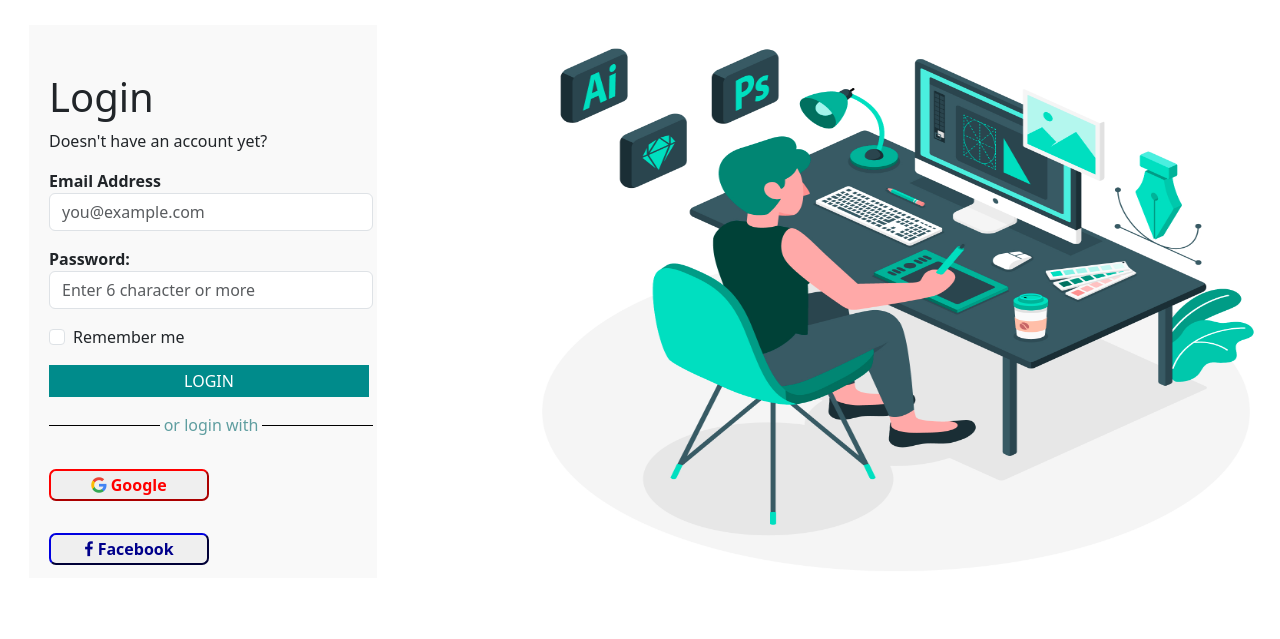
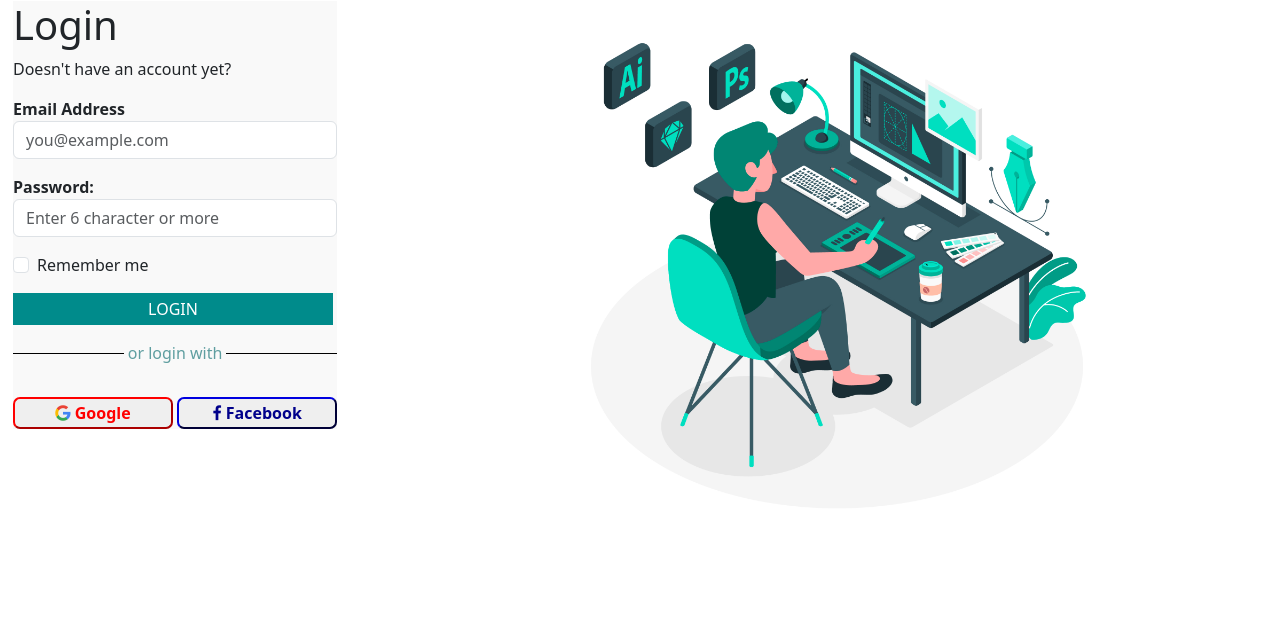
Before and after one commit to keyur1322/urvish-final-project, a PHP site: page /login.html in a window 1280 px wide. Shown: the top 639 px of the page. Run offline with PHP 8.4, Linux system fonts and the light colour scheme; some libraries are stand-ins or nearby versions.

Commit message:
Keyur - do some changes in design

```diff
--- a/views/login/login.html
+++ b/views/login/login.html
@@ -10,11 +10,9 @@
     <link rel="stylesheet" href="https://cdnjs.cloudflare.com/ajax/libs/font-awesome/4.7.0/css/font-awesome.min.css">
 </head>
 <body>
-    <div class="main">
-        <div class="main-1">
-            <div class="container mt-2">
+    <div class="container row d-flex justify-content-center">
+        <div class="col-sm-6">
           <span class="border border-white">
-                <div class="container mt-4 ms-2">
             <h1 class="text">Login</h1>
             <p>Doesn't have an account yet?</p>
             <form>
@@ -36,12 +34,10 @@
               <button class="g-btn"><i class="fab fa-google fa-1x"></i> Google</button>
               <button class="f-btn"><i class="fa fa-facebook-f" style="color:darkblue"></i> Facebook</button>
             </form>
-                </div>
         </span>
         </div>
-        </div>
 
-        <div class="main-2">
+        <div class="col-sm-6">
             <img class="img" src="login.jpg" alt="image not found">
         </div>
     </div>
--- a/views/login/style.css
+++ b/views/login/style.css
@@ -2,15 +2,6 @@
     width: 100%;
     height: 640px;
     display: flex;
-}
-
-.main-1{
-    width: 40%;
-    height: 640px;
-}
-
-.text{
-    margin-top: 3rem;
 }
 
 .email, .pwd{
@@ -19,9 +10,6 @@
 
 .border{
     display: inline-block;
-    width: 350px;
-    height: 555px;
-    margin: 1rem;
     background-color: #f9f9f9;
   }
 
@@ -85,11 +73,6 @@
     -webkit-text-fill-color: transparent;
 }
 
-.main-2{
-    width: 60%;
-    height: 600px;
-}
-
 .img{
     width: 100%;
     height: 100%;
```
Lines whose indentation alone changed are shown as unchanged.
